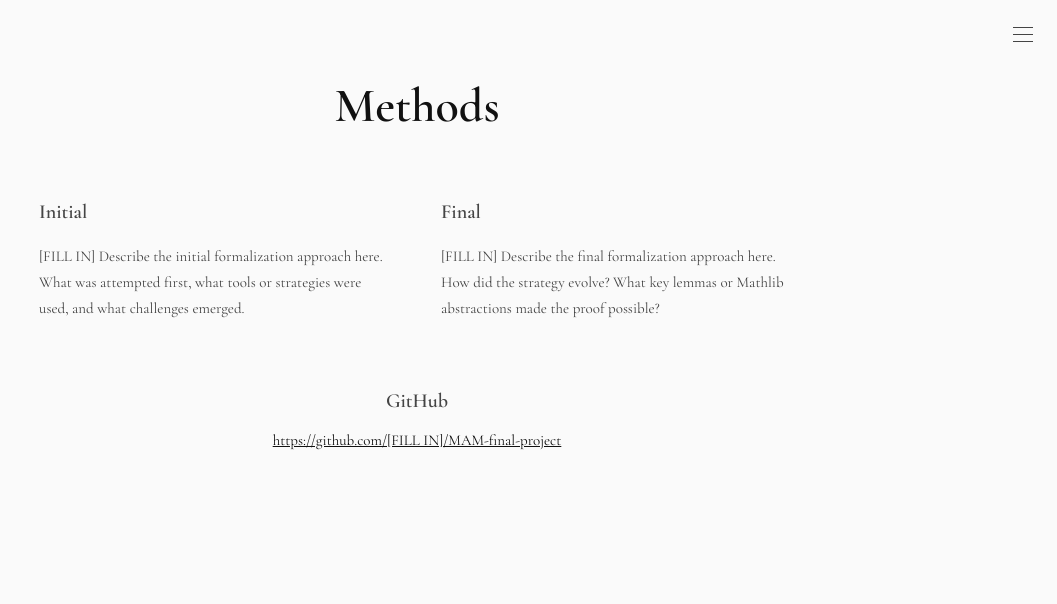
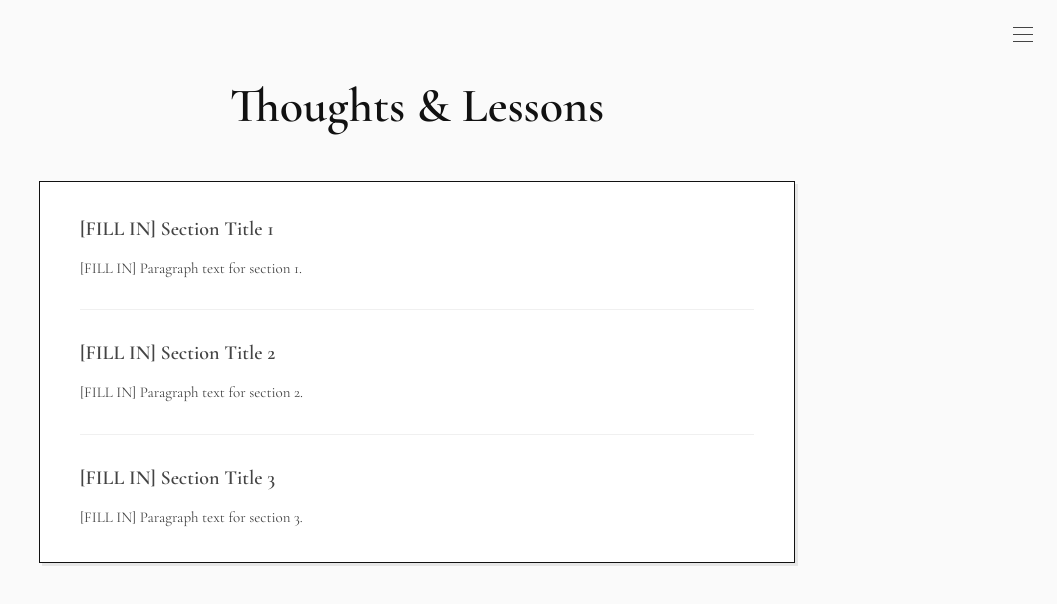
Before and after one commit to matt-suncy/Sample-Bound-PAC-Learning, a React (Vite) app in the folder frontend/: page /methods in a window 1280 px wide. Shown: the top 604 px of the page, without its empty margins (223-1280 px from the left). Built offline with nearby package versions, Linux system fonts and the light colour scheme.

Commit message:
Methods into Thoughts & Lessons

```diff
--- a/frontend/src/components/Navigation.tsx
+++ b/frontend/src/components/Navigation.tsx
@@ -5,7 +5,7 @@ const ALL_PAGES = [
   { path: '/',             label: 'Home' },
   { path: '/main-theorem', label: 'Main Theorem' },
   { path: '/about',        label: 'About' },
-  { path: '/methods',      label: 'Methods' },
+  { path: '/methods',      label: 'Thoughts & Lessons' },
 ]
 
 export default function Navigation() {
--- a/frontend/src/data/content.ts
+++ b/frontend/src/data/content.ts
@@ -11,13 +11,30 @@ export const aboutContent = {
 }
 
 export const methodsContent = {
-  // PLACEHOLDER: describe the initial approach taken
-  initial: `[FILL IN] Describe the initial formalization approach here. What was attempted first, what tools or strategies were used, and what challenges emerged.`,
-
-  // PLACEHOLDER: describe the final approach taken
-  final: `[FILL IN] Describe the final formalization approach here. How did the strategy evolve? What key lemmas or Mathlib abstractions made the proof possible?`,
-
   // PLACEHOLDER: replace with the actual GitHub repository URL
   githubUrl: 'https://github.com/[FILL IN]/MAM-final-project',
   githubLabel: 'GitHub',
 }
+
+export const thoughtsLessonsContent = {
+  sections: [
+    {
+      // PLACEHOLDER: replace with section title
+      title: '[FILL IN] Section Title 1',
+      // PLACEHOLDER: replace with section body
+      body: '[FILL IN] Paragraph text for section 1.',
+    },
+    {
+      // PLACEHOLDER: replace with section title
+      title: '[FILL IN] Section Title 2',
+      // PLACEHOLDER: replace with section body
+      body: '[FILL IN] Paragraph text for section 2.',
+    },
+    {
+      // PLACEHOLDER: replace with section title
+      title: '[FILL IN] Section Title 3',
+      // PLACEHOLDER: replace with section body
+      body: '[FILL IN] Paragraph text for section 3.',
+    },
+  ],
+}
--- a/frontend/src/pages/Home.tsx
+++ b/frontend/src/pages/Home.tsx
@@ -4,6 +4,7 @@ import MainTheoremBox from '../components/MainTheoremBox'
 import DefinitionsBox from '../components/DefinitionsBox'
 import CodePopup from '../components/CodePopup'
 import type { TheoremNodeData } from '../data/graphData'
+import { methodsContent } from '../data/content'
 
 export default function Home() {
   const [codeNode, setCodeNode] = useState<TheoremNodeData | null>(null)
@@ -32,6 +33,19 @@ export default function Home() {
           Erin Jaen and Matthew Sun
         </p>
 
+        {/* GitHub link */}
+        <p className="text-center" style={{ marginTop: '0.6rem', marginBottom: 0 }}>
+          <a
+            href={methodsContent.githubUrl}
+            target="_blank"
+            rel="noopener noreferrer"
+            className="font-inter text-[#888888] hover:text-[#111111] transition-colors"
+            style={{ fontSize: '0.8125rem' }}
+          >
+            {methodsContent.githubUrl}
+          </a>
+        </p>
+
         {/* Main Theorem Box */}
         <MainTheoremBox onOpenCode={setCodeNode} />
 
--- a/frontend/src/pages/MethodsPage.tsx
+++ b/frontend/src/pages/MethodsPage.tsx
@@ -1,5 +1,5 @@
 import Navigation from '../components/Navigation'
-import { methodsContent } from '../data/content'
+import { thoughtsLessonsContent } from '../data/content'
 
 export default function MethodsPage() {
   return (
@@ -10,73 +10,48 @@ export default function MethodsPage() {
       <Navigation />
 
       <div style={{ maxWidth: 820, margin: '0 auto', padding: '0 2rem' }}>
-        {/* Page title */}
         <h1
           className="font-inter font-bold text-center text-[#111111]"
-          style={{ fontSize: '3rem', lineHeight: 1.1, margin: '0 0 4rem' }}
+          style={{ fontSize: '3rem', lineHeight: 1.1, margin: '0 0 3rem' }}
         >
-          Methods
+          Thoughts &amp; Lessons
         </h1>
 
-        {/* Two-column methods section */}
-        <section style={{ marginBottom: '4rem' }}>
-          <div
-            style={{
-              display: 'grid',
-              gridTemplateColumns: '1fr 1fr',
-              gap: '3rem',
-            }}
-          >
-            <div>
+        <div
+          style={{
+            background: '#FFFFFF',
+            border: '1px solid #111111',
+            boxShadow: '3px 3px 0 rgba(0,0,0,0.08)',
+            padding: '2rem 2.5rem',
+          }}
+        >
+          {thoughtsLessonsContent.sections.map((section, i) => (
+            <div
+              key={i}
+              style={{
+                paddingBottom: i < thoughtsLessonsContent.sections.length - 1 ? '1.75rem' : 0,
+                marginBottom: i < thoughtsLessonsContent.sections.length - 1 ? '1.75rem' : 0,
+                borderBottom:
+                  i < thoughtsLessonsContent.sections.length - 1
+                    ? '1px solid #F0F0F0'
+                    : 'none',
+              }}
+            >
               <h3
                 className="font-inter font-bold text-[#444444]"
-                style={{ fontSize: '1.25rem', margin: '0 0 1rem' }}
+                style={{ fontSize: '1.25rem', margin: '0 0 0.75rem' }}
               >
-                Initial
+                {section.title}
               </h3>
               <p
                 className="font-inter text-[#444444]"
-                style={{ fontSize: '0.9375rem', lineHeight: 1.75, margin: 0 }}
+                style={{ fontSize: '0.9375rem', lineHeight: 1.7, margin: 0 }}
               >
-                {methodsContent.initial}
+                {section.body}
               </p>
             </div>
-
-            <div>
-              <h3
-                className="font-inter font-bold text-[#444444]"
-                style={{ fontSize: '1.25rem', margin: '0 0 1rem' }}
-              >
-                Final
-              </h3>
-              <p
-                className="font-inter text-[#444444]"
-                style={{ fontSize: '0.9375rem', lineHeight: 1.75, margin: 0 }}
-              >
-                {methodsContent.final}
-              </p>
-            </div>
-          </div>
-        </section>
-
-        {/* GitHub section */}
-        <section style={{ textAlign: 'center' }}>
-          <h3
-            className="font-inter font-bold text-[#444444]"
-            style={{ fontSize: '1.25rem', margin: '0 0 0.75rem' }}
-          >
-            {methodsContent.githubLabel}
-          </h3>
-          <a
-            href={methodsContent.githubUrl}
-            target="_blank"
-            rel="noopener noreferrer"
-            className="font-inter text-[#111111] underline hover:opacity-70 transition-opacity"
-            style={{ fontSize: '0.9375rem', wordBreak: 'break-all' }}
-          >
-            {methodsContent.githubUrl}
-          </a>
-        </section>
+          ))}
+        </div>
       </div>
     </div>
   )
```
